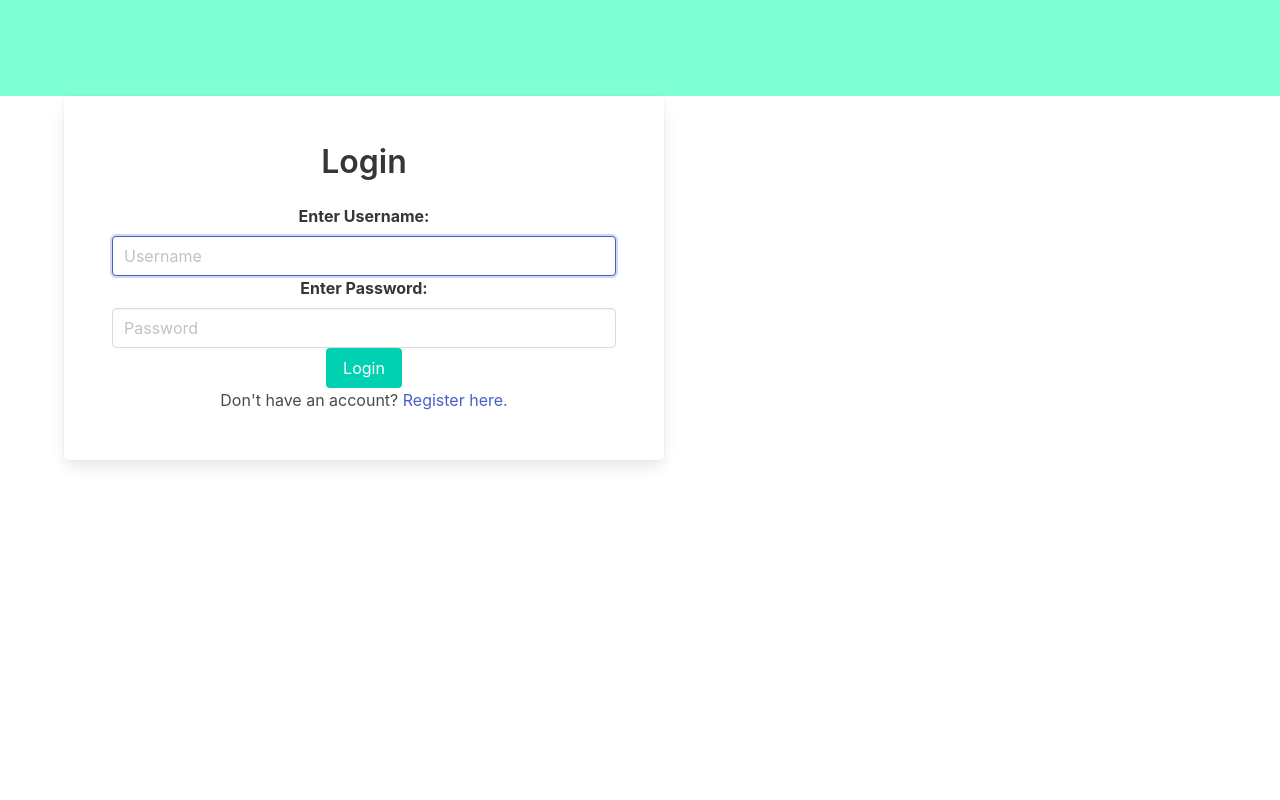
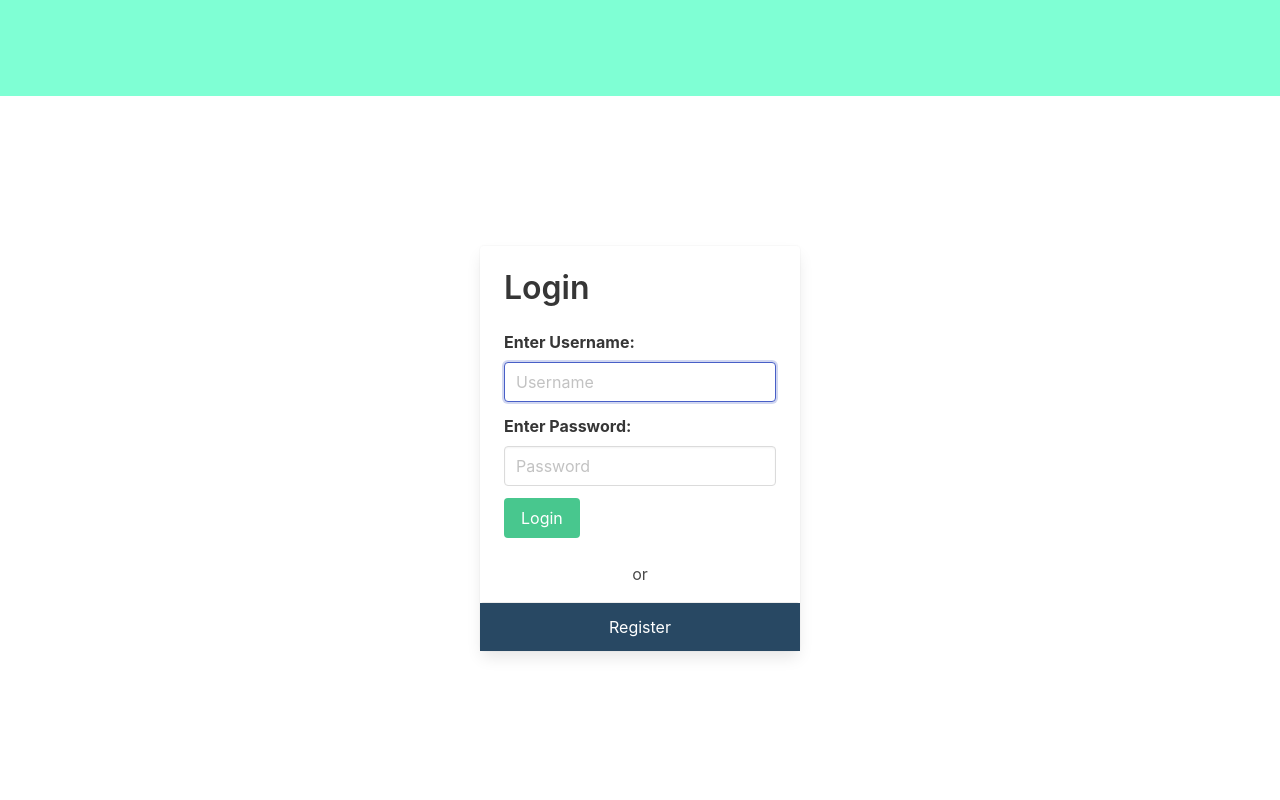
Before and after one commit to shaw8wit/otaku-spot, a Django app: page /quotes/login in a window 1280 px wide. Run offline with Django 3.2, Linux system fonts and the light colour scheme; some web fonts are replaced.

Commit message:
final login styled

```diff
--- a/quotes/static/quotes/style.css
+++ b/quotes/static/quotes/style.css
@@ -17,9 +17,17 @@ body {
     background-color: aquamarine;
 }
 
-.card {
-    max-width: 600px !important;
-    text-align: center;
+.card-footer-item {
+    background-color: #284863;
+    color: white;
+}
+
+.login {
+    width: 100%;
+    height: 88vh;
+    display: flex;
+    justify-content: center;
+    align-items: center;
 }
 
 /* font-family: 'Bellefair', serif; */
--- a/quotes/templates/quotes/login.html
+++ b/quotes/templates/quotes/login.html
@@ -2,25 +2,46 @@
 
 {% block body %}
 
-<div class="card p-6">
+<div class="login">
+    <div class="card">
+        <div class="card-content px-5">
             <h2 class="title">Login</h2>
 
             {% if message %}
-    <div>{{ message }}</div>
+            <div class="notification is-warning"><button class="delete"></button>{{ message }}</div>
             {% endif %}
 
             <form action="{% url 'login' %}" method="post">
                 {% csrf_token %}
+
+                <div class="field">
                     <label for="username" class="label">Enter Username:</label>
+                    <div class="control">
                         <input autofocus class="input" type="text" name="username" placeholder="Username">
+                    </div>
+                </div>
 
+                <div class="field">
                     <label for="password" class="label">Enter Password:</label>
+                    <div class="control">
                         <input class="input" type="password" name="password" placeholder="Password">
+                    </div>
+                </div>
 
-        <input class="button is-primary" type="submit" value="Login">
+                <input class="button is-success" type="submit" value="Login">
             </form>
+        </div>
 
-    Don't have an account? <a href="{% url 'register' %}">Register here.</a>
+        <center>or</center>
+
+        <a href="{% url 'register' %}">
+            <footer class="card-footer mt-4">
+                <p class="card-footer-item">
+                    Register
+                </p>
+            </footer>
+        </a>
+    </div>
 </div>
 
 {% endblock %}
```
Lines whose indentation alone changed are shown as unchanged.
